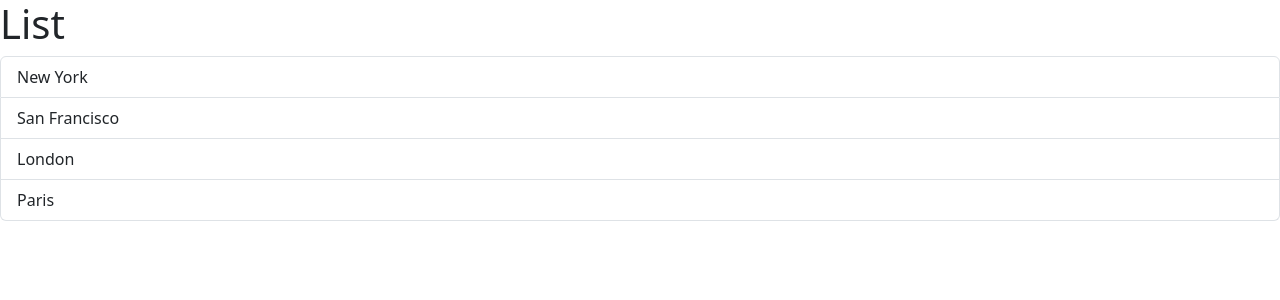
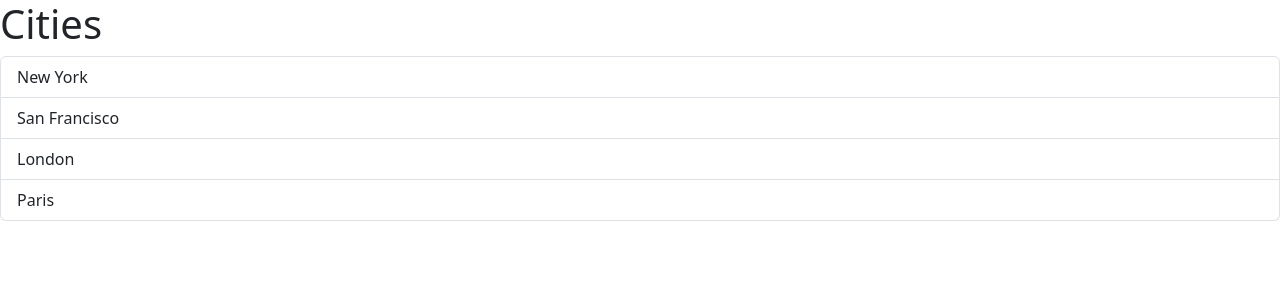
Before and after one commit to kennethcxv/Game-Hub, a React (Vite) app: page / in a window 1280 px wide. Shown: the top 300 px of the page. Built offline with nearby package versions, Linux system fonts and the light colour scheme.

Commit message:
Passing Data Via Props

```diff
--- a/src/App.tsx
+++ b/src/App.tsx
@@ -1,7 +1,13 @@
 import ListGroup from "./components/ListGroup";
 
-function App(){
-  return <div> <ListGroup /> </div>
+function App() {
+  let items = ["New York", "San Francisco", "London", "Paris"];
+
+  return (
+    <div>
+      <ListGroup  items = {items} heading= "Cities" />
+    </div>
+  );
 }
 
 export default App;
--- a/src/components/ListGroup.tsx
+++ b/src/components/ListGroup.tsx
@@ -1,13 +1,17 @@
+interface Props {
+  items: string[];
+  heading:string;
+}
+
 import { useState } from "react";
 
-function ListGroup() {
-  let items = ["New York", "San Francisco", "London", "Paris"];
+function ListGroup({items, heading} : Props) {
   // Hook(Function that allows to get built in functions in react)
   const [selectedIndex, setSelectedIndex] = useState(-1);
 
   return (
     <>
-      <h1>List</h1>
+      <h1>{heading}</h1>
       {items.length === 0 && <p>No item found</p>}
       <ul className="list-group">
         {items.map((item, index) => (
```
